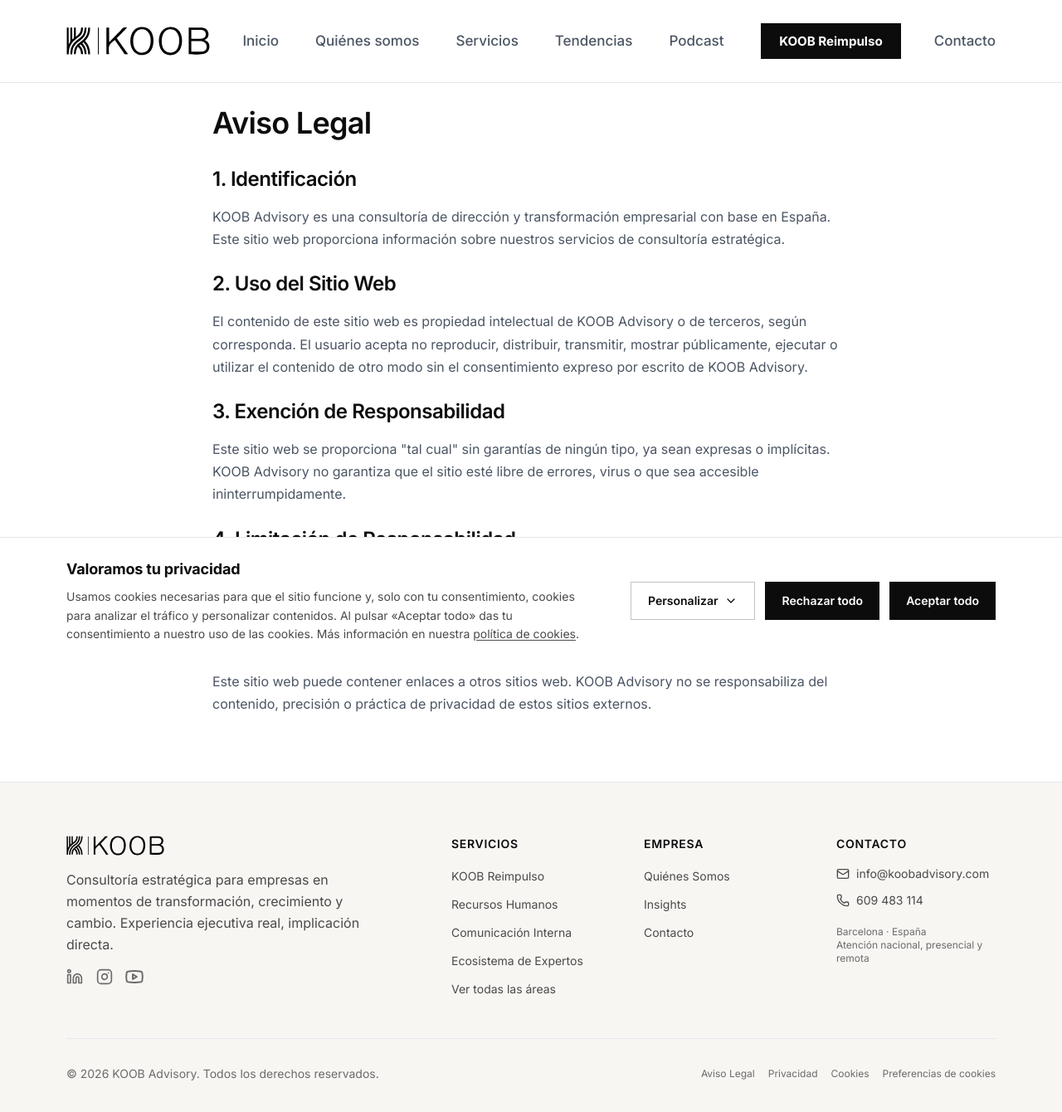
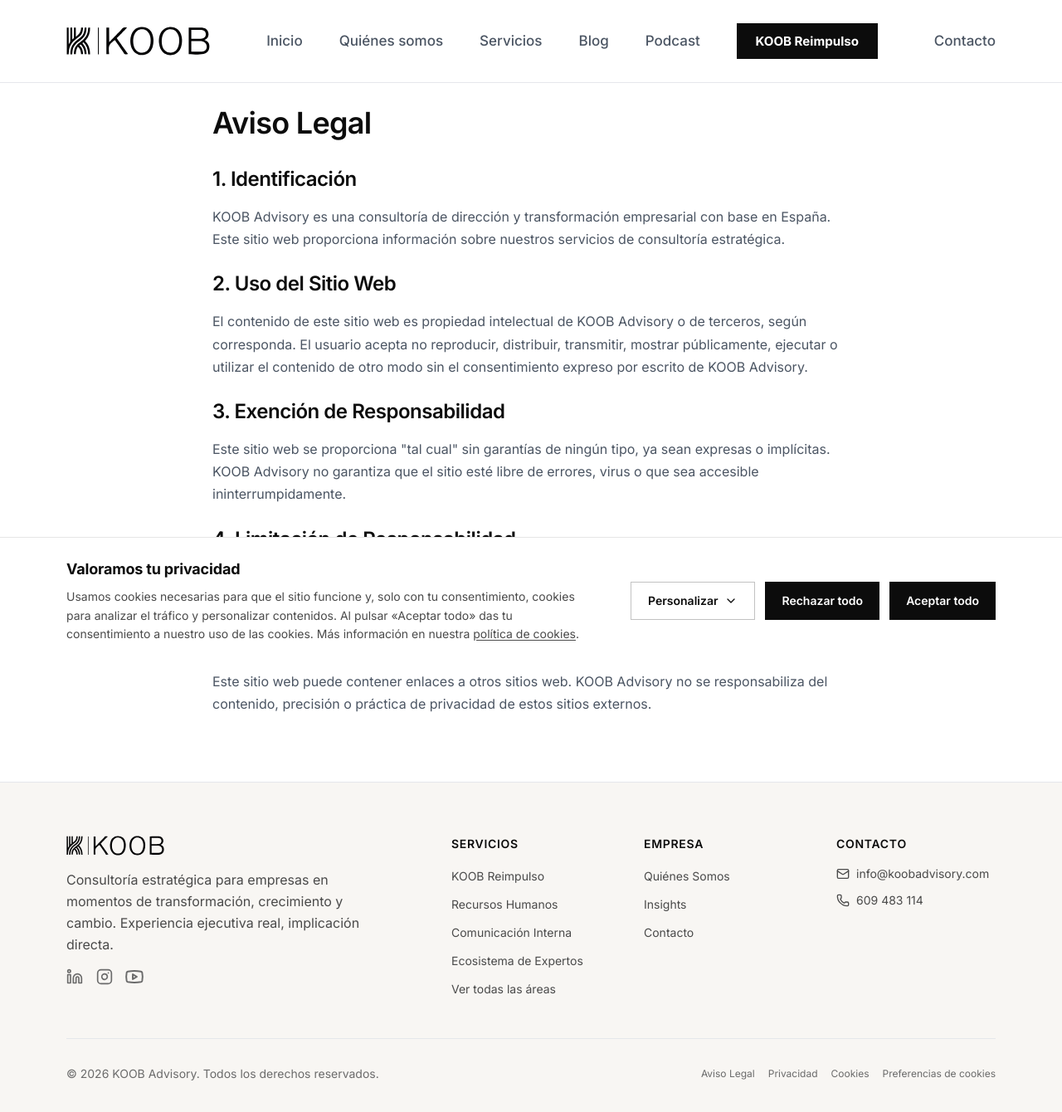
Before and after one commit to DSellees/demo-koob-web-v0, a React (Vite) app: page /legal in a window 1280 px wide. Shown: the top 1340 px of the page at 83% size. Built offline with nearby package versions, Linux system fonts and the light colour scheme.

Commit message:
Last fix

```diff
--- a/src/components/WhatsAppButton.tsx
+++ b/src/components/WhatsAppButton.tsx
@@ -2,7 +2,7 @@
 import { AnimatePresence, motion } from 'framer-motion';
 import { ArrowRight, Headset, MessageCircle, X } from 'lucide-react';
 
-const WHATSAPP_URL = 'https://wa.me/34609483114?text=Hola,%20me%20gustaría%20hablar%20sobre%20KOOB.';
+const WHATSAPP_URL = 'https://wa.me/34609483114?text=Hola,%20me%20gustaría%20una%20primera%20conversación%20con%20KOOB,%20sin%20compromiso.';
 const PROMPT_DELAY_MS = 7000;
 // Además del aviso al entrar, si el usuario se queda quieto (sin tocar
 // ratón/teclado) este tiempo, se le vuelve a mostrar el mensaje.
--- a/src/pages/EnConstruccion.tsx
+++ b/src/pages/EnConstruccion.tsx
@@ -45,7 +45,7 @@
             </motion.p>
             <motion.div variants={staggerItem} className="mt-8 flex justify-center">
               <SweepArrowLink
-                onClick={() => window.open('https://wa.me/34609483114?text=Hola,%20me%20gustaría%20hablar%20con%20KOOB.', '_blank', 'noopener,noreferrer')}
+                onClick={() => window.open('https://wa.me/34609483114?text=Hola,%20me%20gustaría%20una%20primera%20conversación%20con%20KOOB,%20sin%20compromiso.', '_blank', 'noopener,noreferrer')}
                 variant="dark"
               >
                 Hablemos por WhatsApp
--- a/src/sections/ContactCTA.tsx
+++ b/src/sections/ContactCTA.tsx
@@ -98,7 +98,7 @@
                 </a>
 
                 <a
-                  href="https://wa.me/34609483114?text=Hola,%20me%20gustaría%20hablar%20sobre%20KOOB."
+                  href="https://wa.me/34609483114?text=Hola,%20me%20gustaría%20una%20primera%20conversación%20con%20KOOB,%20sin%20compromiso."
                   target="_blank"
                   rel="noopener noreferrer"
                   className="flex items-center gap-4 p-4 bg-white/5 hover:bg-white/10 transition-colors"
--- a/src/sections/Footer.tsx
+++ b/src/sections/Footer.tsx
@@ -98,10 +98,6 @@
                     609 483 114
                   </a>
                 </li>
-                <li className="pt-2">
-                  <p className="text-xs text-koob-gray-500">Barcelona · España</p>
-                  <p className="text-xs text-koob-gray-500">Atención nacional, presencial y remota</p>
-                </li>
               </ul>
             </div>
           </div>
--- a/src/sections/Navigation.tsx
+++ b/src/sections/Navigation.tsx
@@ -8,7 +8,7 @@
   { label: 'Inicio', href: '/' },
   { label: 'Quiénes somos', href: '/quienes-somos' },
   { label: 'Servicios', href: '/servicios' },
-  { label: 'Tendencias', href: '/insights' },
+  { label: 'Blog', href: '/insights' },
   { label: 'Podcast', href: '/podcast' },
   { label: 'Contacto', href: '/contacto' },
 ];
```
